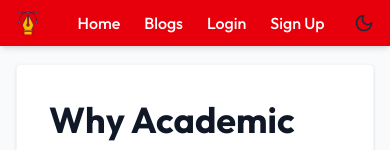
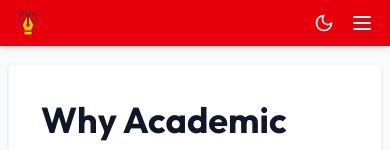
Before and after one commit to Ritahchanger/penpal, a Next.js app in the folder frontend/: page /user/blogs in a window 390 px wide. Shown: the top 150 px of the page. Built offline with nearby package versions, Linux system fonts and the light colour scheme.

Commit message:
Updates on the blogs page

```diff
--- a/frontend/src/app/user/blogs/page.tsx
+++ b/frontend/src/app/user/blogs/page.tsx
@@ -4,7 +4,7 @@ const BlogPage = () => {
   return (
     <div className="min-h-screen bg-gray-50">
       <Navbar />
-      <div className="py-16 max-w-7xl mx-auto px-4 sm:px-6 lg:px-8">
+      <div className="py-16 max-w-7xl mx-auto px-2 sm:px-6 lg:px-8">
         <div className="flex flex-col lg:flex-row gap-4">
           {/* Main Blog Content */}
           <article className="lg:w-3/4 bg-white shadow-sm border border-gray-100 p-8 rounded-sm">
--- a/frontend/src/components/Home/Navbar.tsx
+++ b/frontend/src/components/Home/Navbar.tsx
@@ -1,77 +1,90 @@
 "use client";
 import { useState } from "react";
-import { Sun, Moon } from "lucide-react";
+import { Sun, Moon, Menu } from "lucide-react";
 import Link from "next/link";
-import Image from "next/image"; // ✅ Fixed import
-import "./Navbar.css";
 import Logo from "./Logo";
+import NavigationMobile from "./NavigationMobile";
+
+interface NavLink {
+  href: string;
+  label: string;
+}
 
 const Navbar = () => {
-  const [isDarkMode, setIsDarkMode] = useState(false);
+  const [isDarkMode, setIsDarkMode] = useState<boolean>(false);
+  const [isMobileMenuOpen, setIsMobileMenuOpen] = useState<boolean>(false);
 
-  const toggleTheme = () => {
-    setIsDarkMode(!isDarkMode);
-    document.documentElement.classList.toggle("dark", !isDarkMode);
+  const navLinks: NavLink[] = [
+    { href: "/", label: "Home" },
+    { href: "/user/blogs", label: "Blogs" },
+    { href: "/auth/login", label: "Login" },
+    { href: "/auth/signup", label: "Sign Up" }
+  ];
+
+  const toggleTheme = (): void => {
+    const newMode = !isDarkMode;
+    setIsDarkMode(newMode);
+    document.documentElement.classList.toggle("dark", newMode);
+  };
+
+  const toggleMobileMenu = (): void => {
+    setIsMobileMenuOpen(!isMobileMenuOpen);
   };
 
   return (
-    <header className="fixed top-0 left-0 right-0 h-[46px] bg-red-600 shadow-md z-50">
+    <header className="fixed top-0 left-0 right-0 h-[46px] bg-red-600 shadow-md z-50 dark:bg-red-800">
       <nav className="container mx-auto flex items-center justify-between px-4 h-full">
         {/* Logo */}
-        <div className="text-xl font-bold text-[#FF0000] dark:text-white tracking-wide">
-          <Logo/>
-        </div>
+        <Link href="/" className="flex items-center" aria-label="Home">
+          <Logo />
+        </Link>
 
-        {/* Navigation Links */}
-        <ul className="flex gap-6  font-medium text-white">
-          <li>
+        {/* Desktop Navigation */}
+        <ul className="hidden md:flex items-center gap-8 font-medium text-white">
+          {navLinks.map((link) => (
+            <li key={link.href}>
               <Link
-              href="/"
-              className="hover:text-[#FF0000] dark:hover:text-[#FF0000] transition"
+                href={link.href}
+                className="hover:text-red-200 dark:hover:text-red-300 transition-colors duration-200"
               >
-              Home
+                {link.label}
               </Link>
             </li>
-          <li>
-            <Link
-              href="/user/blogs"
-              className="hover:text-[#FF0000] dark:hover:text-[#FF0000] transition"
-            >
-              Blogs
-            </Link>
-          </li>
-          <li>
-            <Link
-              href="/auth/login"
-              className="hover:text-[#FF0000] dark:hover:text-[#FF0000] transition"
-            >
-              Login
-            </Link>
-          </li>
-          <li>
-            <Link
-              href="/auth/signup"
-              className="hover:text-[#FF0000] dark:hover:text-[#FF0000] transition"
-            >
-              Sign Up
-            </Link>
-          </li>
+          ))}
         </ul>
 
+        {/* Right Side Controls */}
+        <div className="flex items-center gap-4">
           {/* Theme Toggle */}
           <button
             onClick={toggleTheme}
-          className="text-gray-800 dark:text-gray-100"
-          aria-label={
-            isDarkMode ? "Switch to Light Mode" : "Switch to Dark Mode"
-          }
+            className="text-white hover:text-red-200 transition-colors duration-200"
+            aria-label={isDarkMode ? "Switch to light mode" : "Switch to dark mode"}
           >
             {isDarkMode ? (
-            <Sun className="h-5 w-5" />
+              <Sun className="h-5 w-5" aria-hidden="true" />
             ) : (
-            <Moon className="h-5 w-5" />
+              <Moon className="h-5 w-5" aria-hidden="true" />
             )}
           </button>
+
+          {/* Mobile Menu Button */}
+          <button
+            onClick={toggleMobileMenu}
+            className="md:hidden text-white hover:text-red-200 transition-colors duration-200"
+            aria-label="Toggle menu"
+            aria-expanded={isMobileMenuOpen}
+          >
+            <Menu className="h-6 w-6" aria-hidden="true" />
+          </button>
+        </div>
+
+        {/* Mobile Navigation */}
+        <NavigationMobile
+          isOpen={isMobileMenuOpen}
+          onClose={() => setIsMobileMenuOpen(false)}
+          links={navLinks}
+        />
       </nav>
     </header>
   );
--- /dev/null
+++ b/frontend/src/components/Home/NavigationMobile.tsx
@@ -0,0 +1,72 @@
+import React from "react";
+import Link from "next/link";
+import { X } from "lucide-react";
+
+interface NavLink {
+  href: string;
+  label: string;
+}
+
+interface NavigationMobileProps {
+  isOpen?: boolean;
+  onClose?: () => void;
+  links?: NavLink[];
+}
+
+const defaultLinks: NavLink[] = [
+  { href: "/", label: "Home" },
+  { href: "/user/blogs", label: "Blogs" },
+  { href: "/auth/login", label: "Login" },
+  { href: "/auth/signup", label: "Sign Up" },
+];
+
+const NavigationMobile: React.FC<NavigationMobileProps> = ({
+  isOpen = false,
+  onClose,
+  links = defaultLinks,
+}) => {
+  return (
+    <div
+      className={`fixed inset-0 bg-red-600 dark:bg-red-800 z-40 transform ${
+        isOpen ? "translate-x-0" : "-translate-x-full"
+      } md:hidden transition-transform duration-300 ease-in-out`}
+    >
+      <div className="container mx-auto px-4 py-16 relative h-full">
+        {/* Close Button */}
+        <button
+          onClick={onClose}
+          className="absolute top-4 right-4 p-2 text-white hover:bg-red-700 dark:hover:bg-red-900 rounded-full transition-colors"
+          aria-label="Close menu"
+        >
+          <X className="h-6 w-6" />
+        </button>
+
+        {/* Navigation Links */}
+        <ul className="flex flex-col gap-2 font-medium text-white pt-10">
+          {links.map((link) => (
+            <li key={link.href}>
+              <Link
+                href={link.href}
+                className="block py-3 px-4 text-xl rounded-lg
+                  hover:bg-red-500/20 dark:hover:bg-red-900/50
+                  hover:text-white transition-colors duration-200
+                  aria-[current=page]:bg-red-500/30 aria-[current=page]:dark:bg-red-900/70"
+                onClick={onClose}
+                aria-current={
+                  typeof window !== "undefined" &&
+                  window.location.pathname === link.href
+                    ? "page"
+                    : undefined
+                }
+              >
+                {link.label}
+              </Link>
+            </li>
+          ))}
+        </ul>
+      </div>
+    </div>
+  );
+};
+
+export default NavigationMobile;
```
Lines whose indentation alone changed are shown as unchanged.
